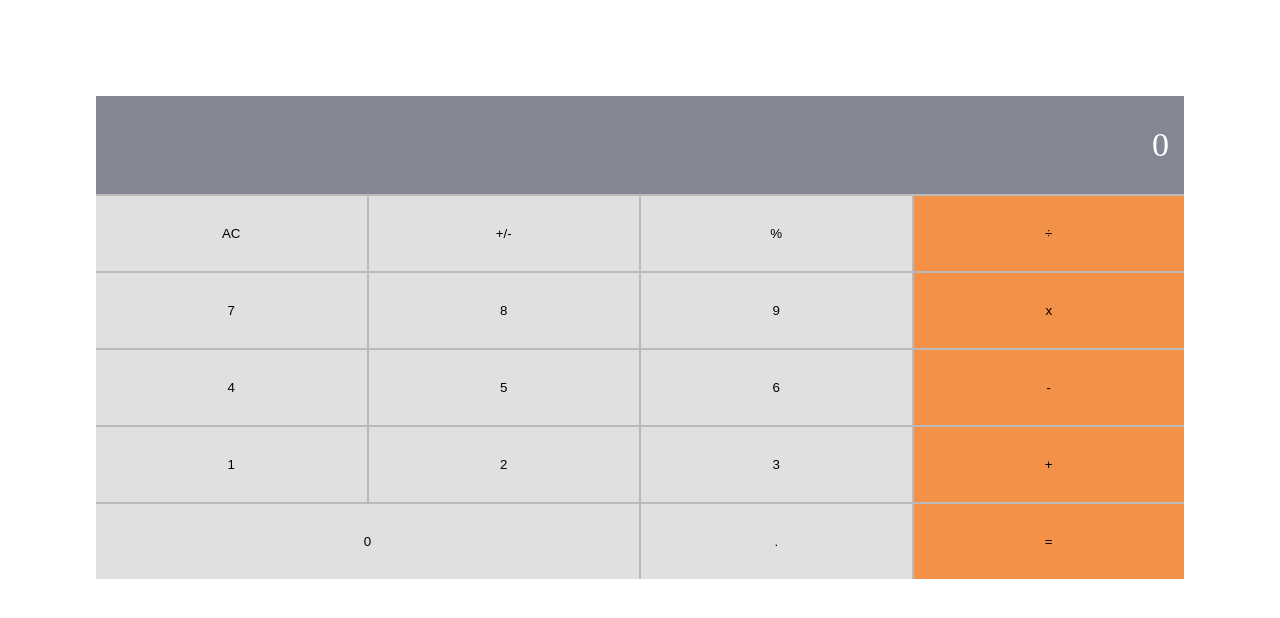
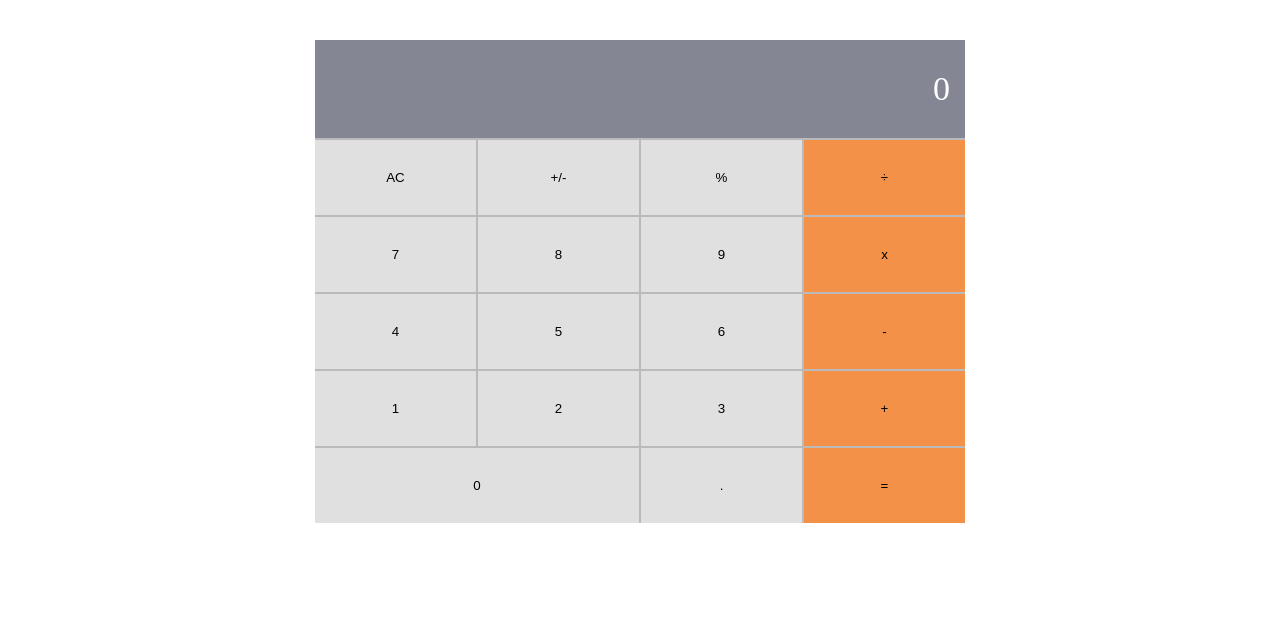
Before and after one commit to Olivier-Kango/math-magicians, a React (Create React App) app: page / in a window 1280 px wide. Shown: the top 618 px of the page. Built offline with nearby package versions, Linux system fonts and the light colour scheme.

Commit message:
Add some styling

```diff
--- a/src/App.css
+++ b/src/App.css
@@ -44,7 +44,7 @@ button {
 }
 
 @media only screen and (min-width: 768px) {
-  .Calculator ul {
+  .Calculator div {
     width: 650px;
     margin: 40px auto;
   }
```
